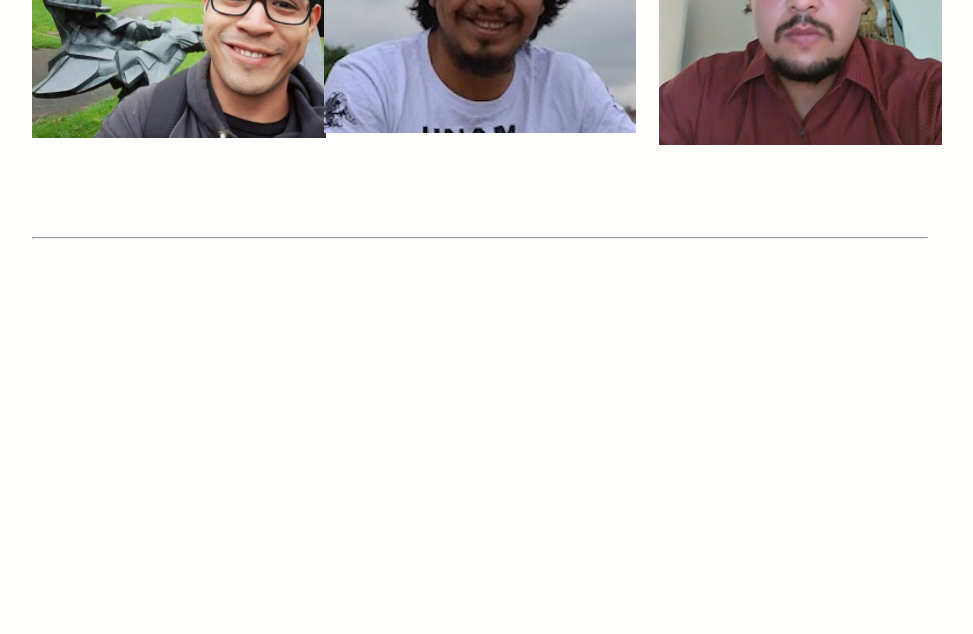
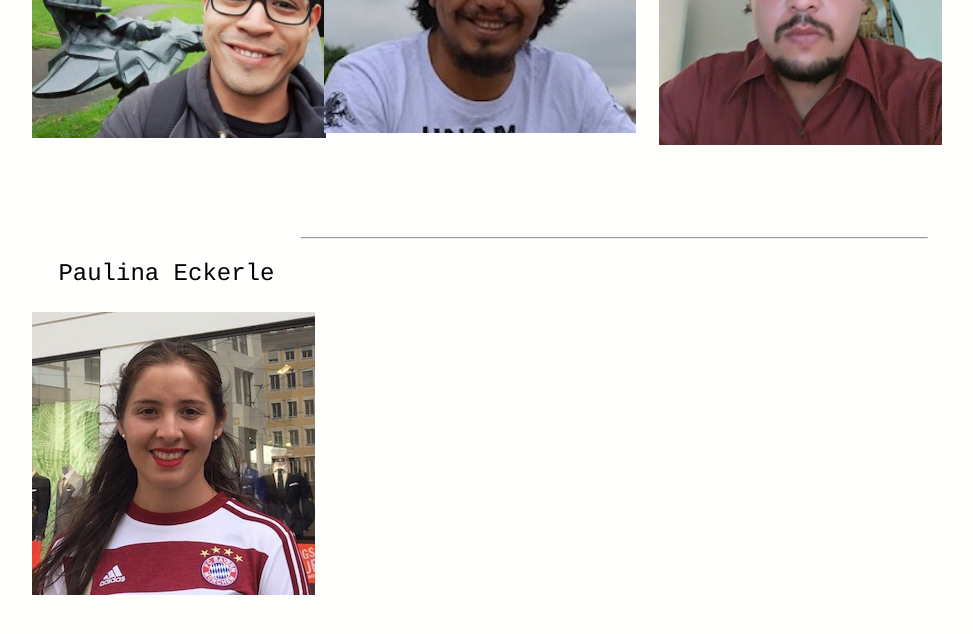
Before and after one commit to BouzasLab25/bouzaslab25.github.io, a Jekyll site: the page built from people/index.html, in a window 1280 px wide and 900 px high, scrolled down 2498 px. Shown: the top 634 px of the window, without its empty margins (160-1133 px from the left). Built offline with Jekyll 4.4.1, drawn with Linux system fonts in a browser that asks for light colours.

Commit message:
Update index.html

```diff
--- a/people/index.html
+++ b/people/index.html
@@ -76,4 +76,10 @@ title: Lab25 Members
 	  <a href="/people/nino.html"><img class="displayed" src="/images/nino.jpg" /></a>
   </div>
 
+    <div class="left">
+   <p><a class='lu' href="/people/paulina.html">Paulina Eckerle</a></p>
+	    <a href="/people/paulina.html"><img class="displayed" src="/images/paulina.png" /></a>
+  </div>
+
+
 <hr />
```
